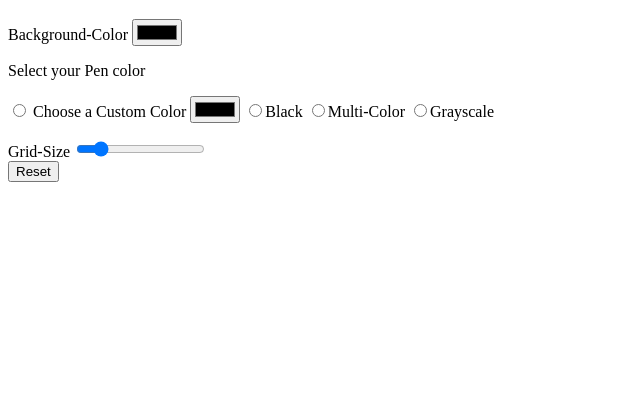
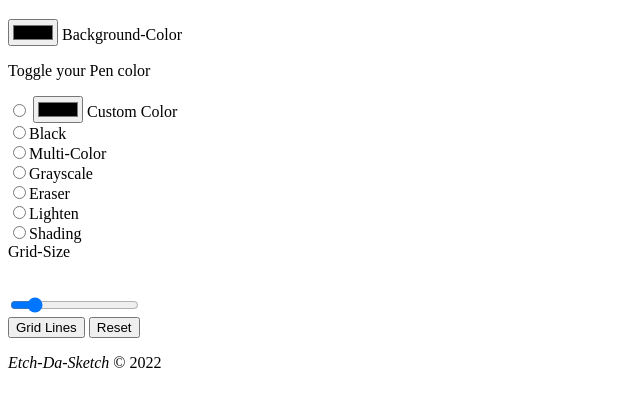
Before and after one commit to Maroprosper/Sketch, a plain HTML site: page index.html in a window 1280 px wide. Shown: the part 61-468 px from the top of the page, without its empty margins (0-640 px from the left). Drawn offline with Linux system fonts and the light colour scheme.

Commit message:
Optimized html for styling

```diff
--- a/index.html
+++ b/index.html
@@ -15,30 +15,49 @@
     <main>
         <section class = "controls">
             <div>
-                <label for="bgColor">Background-Color
-                     <input id="bgColor" type ="color">
+                <label for="bgColor">
+                     <input id="bgColor" type ="color" value="white">
+                     Background-Color
                 </label>
-                <p>Select your Pen color</p>
+                <br>
+                <p>Toggle your Pen color</p>
                 <label for="yourChoice" >
                     <input type="radio" name="penColor" id="yourChoice">
-                    Choose a Custom Color
                     <input type="color">
+                    Custom Color
                 </label>
+                <br>
                 <label for="blackChoice">
                     <input type="radio" name="penColor" id="blackChoice">Black
                 </label>
+                <br>
                 <label for="rgbChoice">
                     <input type ="radio" name="penColor" id="rgbChoice">Multi-Color
                 </label>
+                <br>
                 <label for="grayscale">
                     <input type ="radio" name="penColor" id="grayscale">Grayscale
                 </label>
+                <br>
+                <label for="eraser">
+                    <input type="radio" name="penColor" id="eraser">Eraser
+                </label>
+                <br>
+                <label for="lighten">
+                    <input type="radio" name="penColor" id="lighten">Lighten
+                </label>
+                <br>
+                <label for="shading">
+                    <input type="radio" name="penColor" id="shading">Shading
+                </label>
             </div>
             <div>
-                <p id="boxSize"></p>
-                <label for="gridSize">Grid-Size <input type="range" id="gridSize" min="1" value="16" max="100"></label>
+                <label for="gridSize">Grid-Size<p id="boxSize"></p>
+                    <br>
+                    <input type="range" id="gridSize" min="1" value="16" max="100"></label>
             </div>
             <div>
+                <button id="lines">Grid Lines</button>
                 <button id="reset">Reset</button>
             </div>
         </section>
@@ -47,5 +66,8 @@
             </div>
         </section>
     </main>
+    <footer>
+        <p><i>Etch-Da-Sketch</i> &copy 2022</p>
+    </footer>
 </body>
 </html>
```
